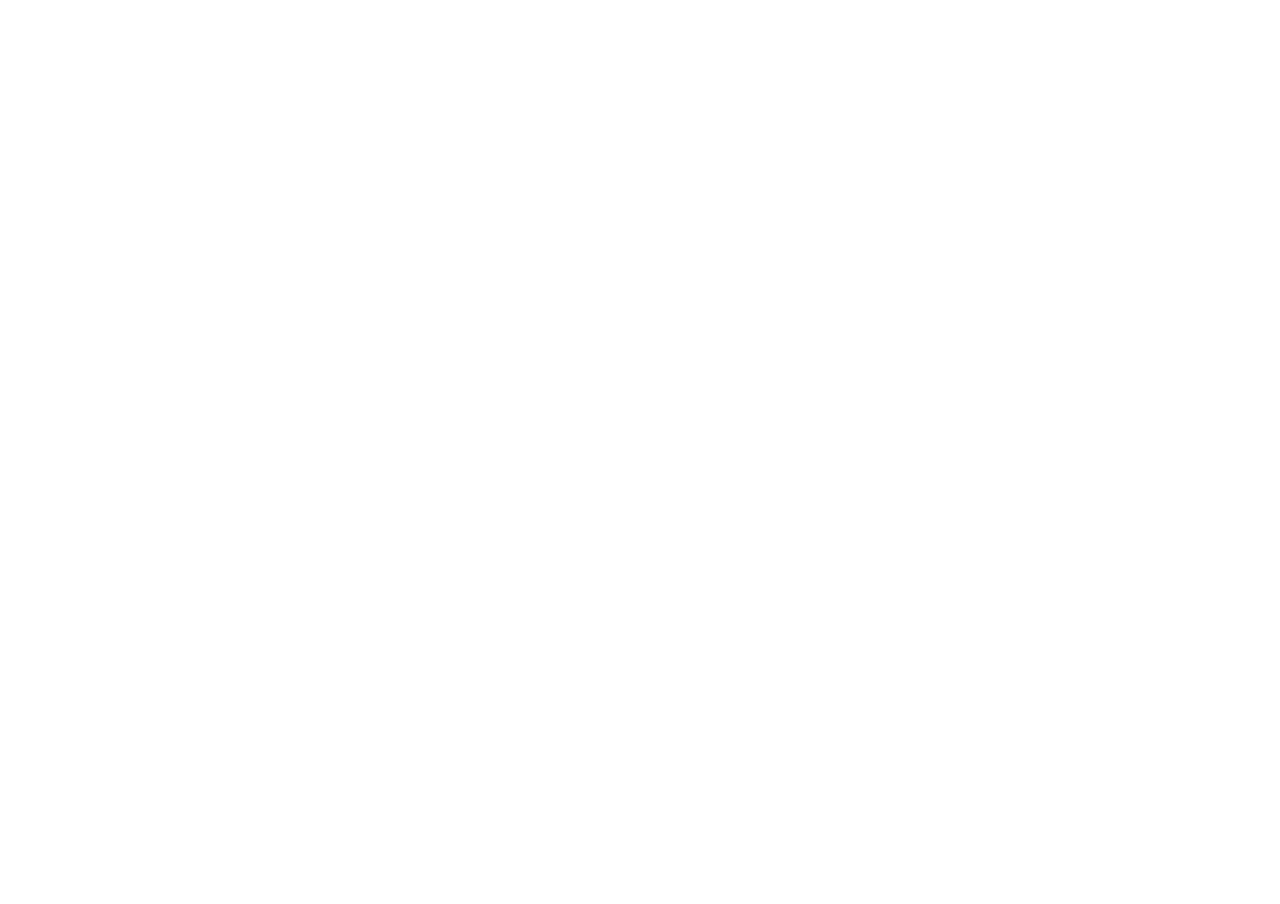
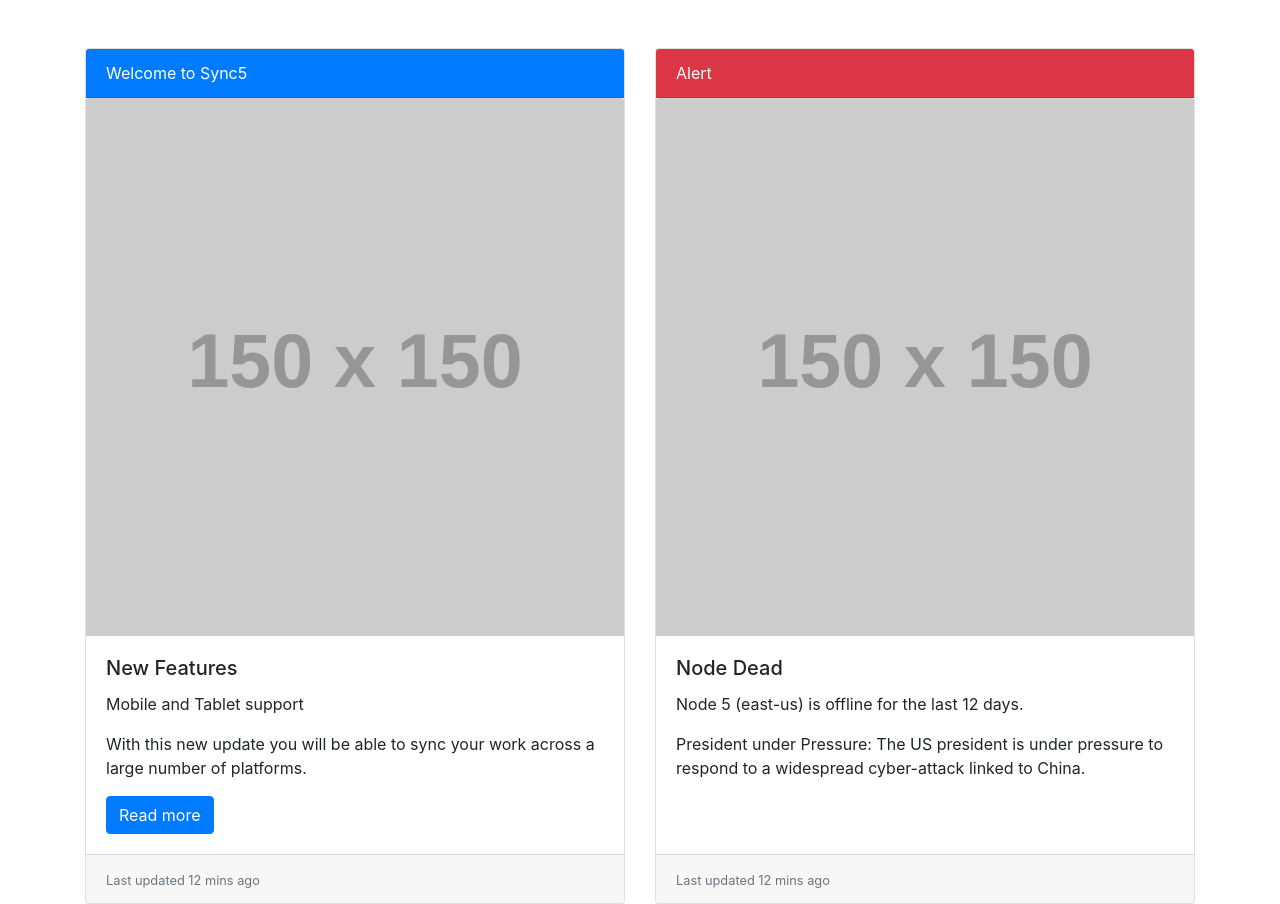
Before and after one commit to acciojob/bootstrap-card-tarunjangra043, a website: page main.html in a window 1280 px wide. Before the commit the page ends 800 px from the top, so only its background shows below. Drawn offline with nearby package versions, Linux system fonts and the light colour scheme; placeholder pictures from the web are drawn by us.

Commit message:
created a submission

```diff
--- a/main.html
+++ b/main.html
@@ -1,16 +1,50 @@
 <!DOCTYPE html>
-
-<html>
+<html lang="en">
 
 <head>
-	<link rel="stylesheet" href="styles.css">
+    <meta charset="UTF-8">
+    <meta name="viewport" content="width=device-width, initial-scale=1.0">
+    <title>Bootstrap Cards Example</title>
+    <link href="https://maxcdn.bootstrapcdn.com/bootstrap/4.5.2/css/bootstrap.min.css" rel="stylesheet">
 </head>
 
 <body>
-	<!-- the entire body must be written by student -->
-    <script type="text/javascript" src="./script.js">
-</script>
+    <div class="container mt-5">
+        <div class="card-deck">
+            <!-- Card 1 -->
+            <div class="card">
+                <div class="card-header bg-primary text-white">Welcome to Sync5</div>
+                <img src="https://via.placeholder.com/150" class="card-img-top" alt="Image for card 1">
+                <div class="card-body">
+                    <h5 class="card-title">New Features</h5>
+                    <p class="card-text">Mobile and Tablet support</p>
+                    <p class="card-text">With this new update you will be able to sync your work across a large number of platforms.</p>
+                    <a href="#" class="btn btn-primary">Read more</a>
+                </div>
+                <div class="card-footer">
+                    <small class="text-muted">Last updated 12 mins ago</small>
+                </div>
+            </div>
 
+            <!-- Card 2 -->
+            <div class="card">
+                <div class="card-header bg-danger text-white">Alert</div>
+                <img src="https://via.placeholder.com/150" class="card-img-top" alt="Image for card 2">
+                <div class="card-body">
+                    <h5 class="card-title">Node Dead</h5>
+                    <p class="card-text">Node 5 (east-us) is offline for the last 12 days.</p>
+                    <p class="card-text">President under Pressure: The US president is under pressure to respond to a widespread cyber-attack linked to China.</p>
+                </div>
+                <div class="card-footer">
+                    <small class="text-muted">Last updated 12 mins ago</small>
+                </div>
+            </div>
+        </div>
+    </div>
+
+    <script src="https://code.jquery.com/jquery-3.5.1.slim.min.js"></script>
+    <script src="https://cdn.jsdelivr.net/npm/@popperjs/core@2.9.2/dist/umd/popper.min.js"></script>
+    <script src="https://maxcdn.bootstrapcdn.com/bootstrap/4.5.2/js/bootstrap.min.js"></script>
 </body>
 
 </html>
```
